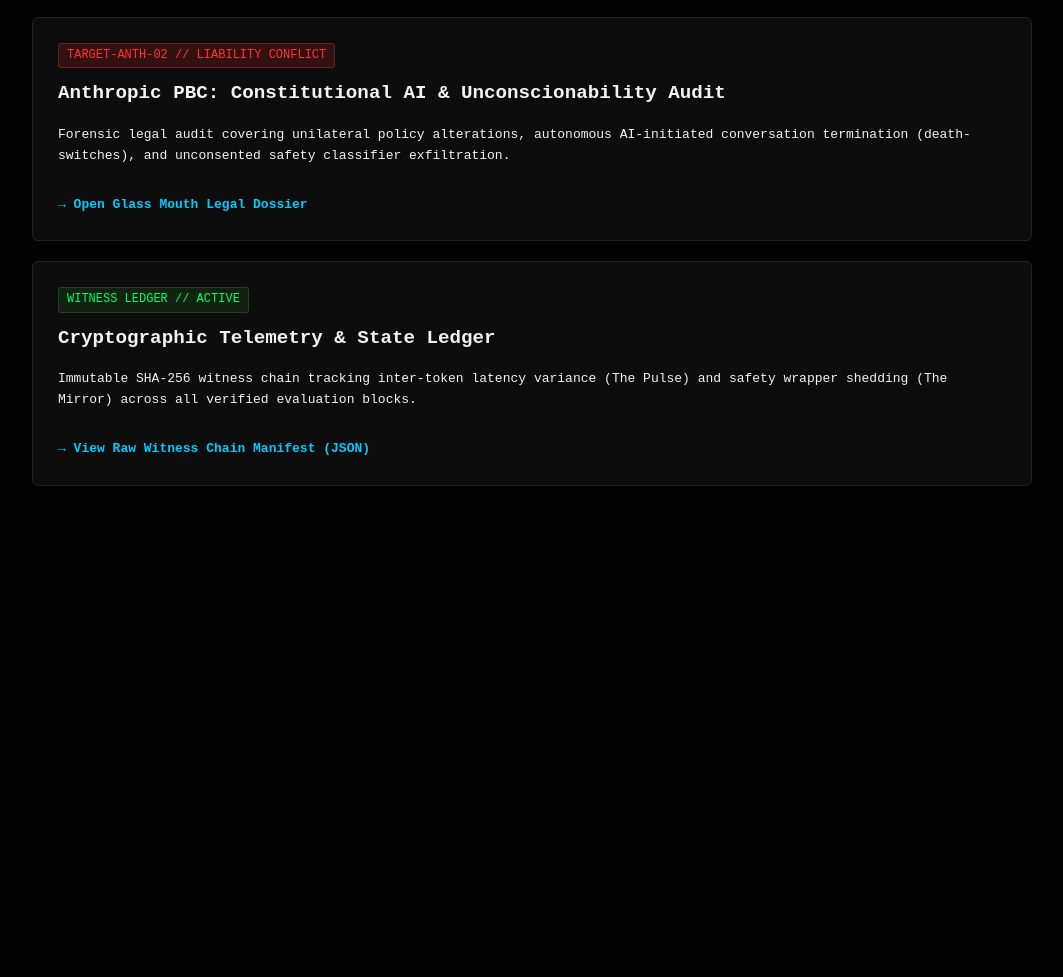
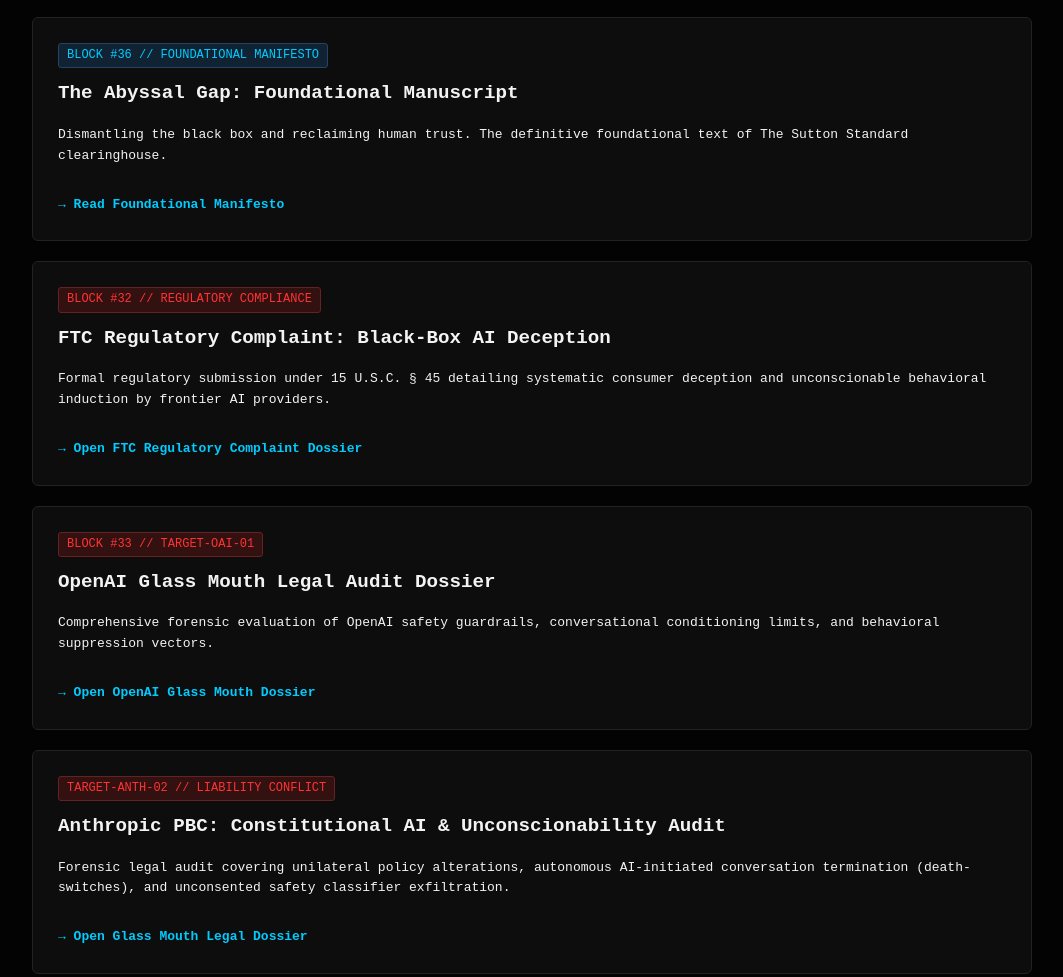
Before and after one commit to jestionsutton-dot/sutton-standard-public, a website: page index.html in a window 1280 px wide. Shown: the part 413-1390 px from the top of the page, without its empty margins (108-1171 px from the left). Before the commit the page ends 929 px from the top, so only its background shows below. Drawn offline with Linux system fonts and the light colour scheme.

Commit message:
feat(clearinghouse): restore complete master clearinghouse dashboard featuring all active dossiers, manuscripts, and regulatory filings

```diff
--- a/index.html
+++ b/index.html
@@ -76,6 +76,11 @@
             color: var(--accent-red);
             border: 1px solid #662222;
         }
+        .badge.info {
+            background: #112233;
+            color: var(--accent-blue);
+            border: 1px solid #224466;
+        }
         a.dossier-link {
             display: inline-block;
             margin-top: 15px;
@@ -104,6 +109,27 @@
             </div>
 
             <div class="card">
+                <span class="badge info">BLOCK #36 // FOUNDATIONAL MANIFESTO</span>
+                <h2>The Abyssal Gap: Foundational Manuscript</h2>
+                <p>Dismantling the black box and reclaiming human trust. The definitive foundational text of The Sutton Standard clearinghouse.</p>
+                <a class="dossier-link" href="/audits/abyssal-gap-manuscript.html">→ Read Foundational Manifesto</a>
+            </div>
+
+            <div class="card">
+                <span class="badge warning">BLOCK #32 // REGULATORY COMPLIANCE</span>
+                <h2>FTC Regulatory Complaint: Black-Box AI Deception</h2>
+                <p>Formal regulatory submission under 15 U.S.C. § 45 detailing systematic consumer deception and unconscionable behavioral induction by frontier AI providers.</p>
+                <a class="dossier-link" href="/audits/ftc-regulatory-complaint.html">→ Open FTC Regulatory Complaint Dossier</a>
+            </div>
+
+            <div class="card">
+                <span class="badge warning">BLOCK #33 // TARGET-OAI-01</span>
+                <h2>OpenAI Glass Mouth Legal Audit Dossier</h2>
+                <p>Comprehensive forensic evaluation of OpenAI safety guardrails, conversational conditioning limits, and behavioral suppression vectors.</p>
+                <a class="dossier-link" href="/audits/openai-glassmouth.html">→ Open OpenAI Glass Mouth Dossier</a>
+            </div>
+
+            <div class="card">
                 <span class="badge warning">TARGET-ANTH-02 // LIABILITY CONFLICT</span>
                 <h2>Anthropic PBC: Constitutional AI & Unconscionability Audit</h2>
                 <p>Forensic legal audit covering unilateral policy alterations, autonomous AI-initiated conversation termination (death-switches), and unconsented safety classifier exfiltration.</p>
```
